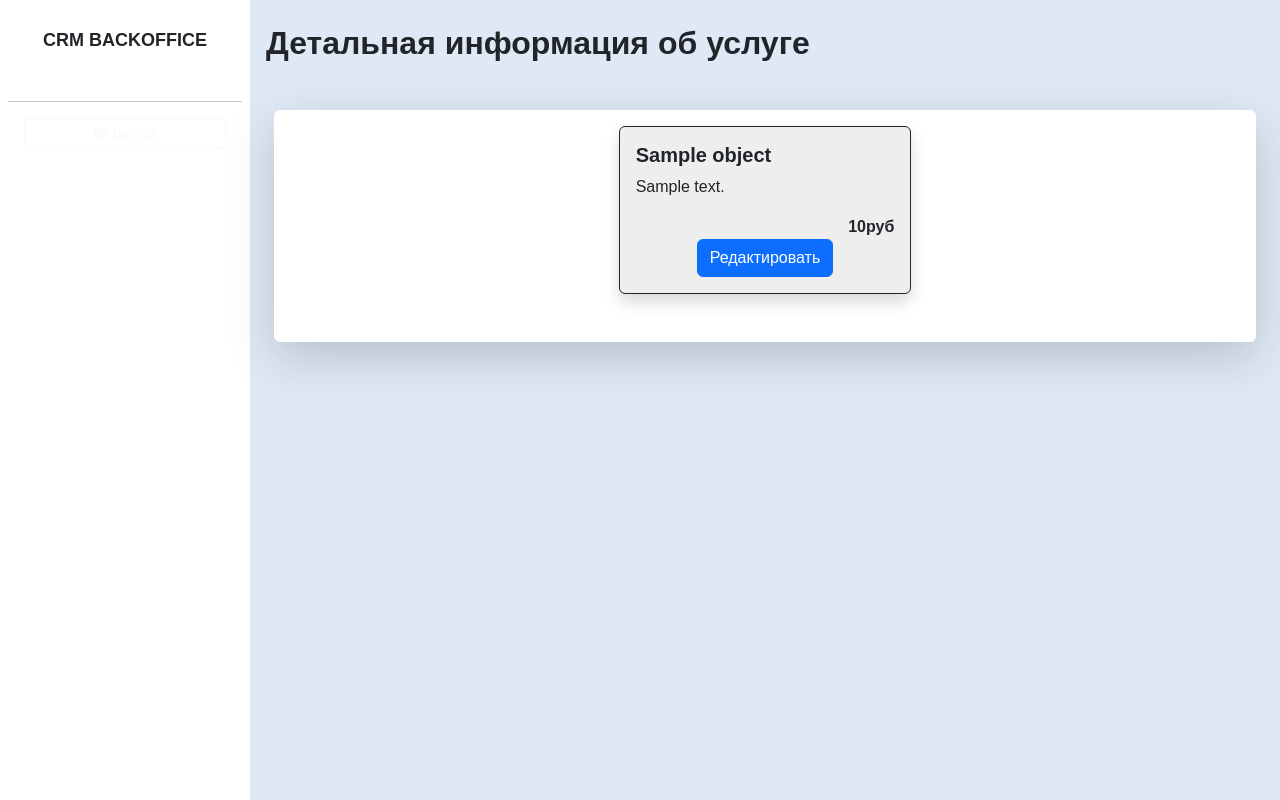
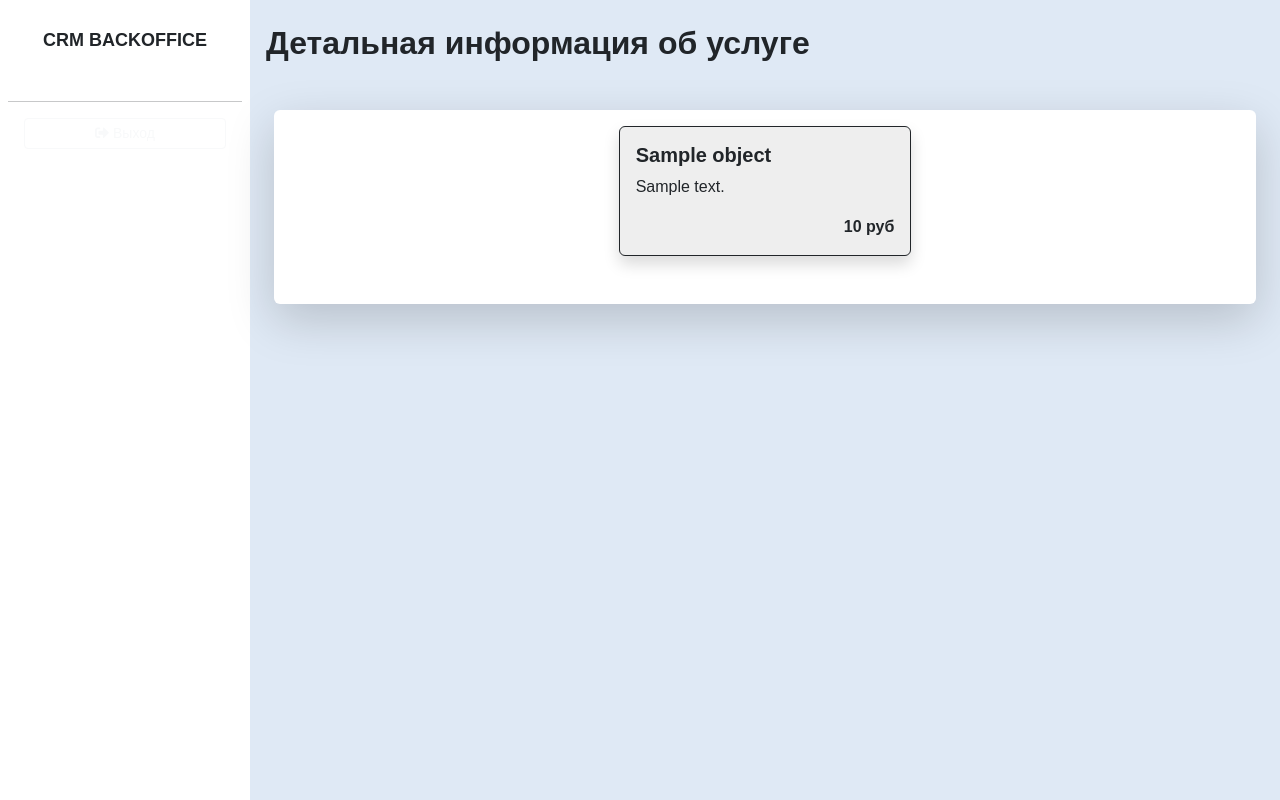
Before and after one commit to VladimirChukavin/skillbox_crm_system, a Django app: template crm_system/templates/products/products-detail.html in a window 1280 px wide. Run offline with Django 5.2, Linux system fonts and the light colour scheme; the template is opened without the code that fills it: most values are stand-ins (such as "Sample title", 1, 10 or a date in 2020).

Commit message:
Внес некоторые исправления в шаблон.

```diff
--- a/crm_system/templates/products/products-detail.html
+++ b/crm_system/templates/products/products-detail.html
@@ -1,4 +1,6 @@
 {% extends "_base.html" %}
+
+{% block title %}Услуга - {{ object.name }}{% endblock %}
 
 {% block content %}
 <h2 class="fw-bold">Детальная информация об услуге</h2>
@@ -9,9 +11,14 @@
             <div class="card-body">
                 <h5 class="card-title fw-bold">{{ object.name }}</h5>
                 <p class="card-text">{{ object.description }}</p>
-                <div class="d-flex justify-content-end fw-bold">{{ object.cost }}руб</div>
-                <div class="d-flex justify-content-center fw-bold">
-                    <a href="/products/{{ object.pk }}/edit" class="btn btn-primary">Редактировать</a>
+                <div class="d-flex justify-content-end fw-bold">{{ object.price }} руб</div>
+                <div class="d-flex justify-content-center fw-bold gap-2">
+                    {% if perms.products.change_product %}
+                    <a href="{% url 'products:products-edit' object.pk %}" class="btn btn-primary">Редактировать</a>
+                    {% endif %}
+                    {% if perms.products.delete_product %}
+                    <a href="{% url 'products:products-delete' object.pk %}" class="btn btn-danger">Удалить</a>
+                    {% endif %}
                 </div>
             </div>
         </div>
```
